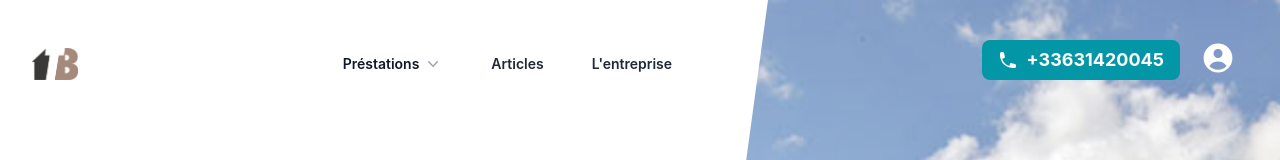
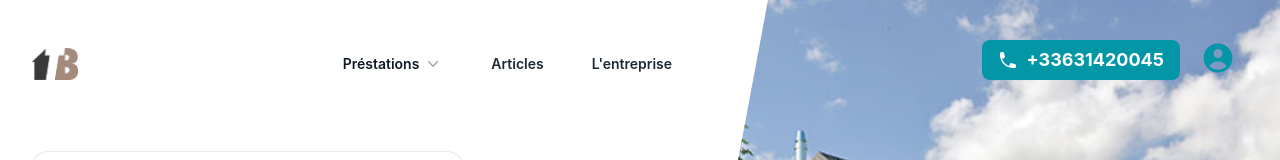
Before and after one commit to magicniclus/terabois, a Next.js app: page / in a window 1280 px wide. Shown: the top 160 px of the page. Built offline with nearby package versions, Linux system fonts and the light colour scheme.

Commit message:
Update Hero.js

```diff
--- a/components/organisms/hero/Hero.js
+++ b/components/organisms/hero/Hero.js
@@ -36,7 +36,7 @@ const Hero = () => {
               href="#"
               className="text-sm font-semibold leading-6 text-gray-800"
             >
-              <UserCircleIcon className="h-9 w-9 flex-none text-white" />
+              <UserCircleIcon className="h-9 w-9 flex-none text-blue" />
             </a>
           </div>
         </div>
@@ -54,7 +54,7 @@ const Hero = () => {
               <polygon points="0,0 90,0 50,100 0,100" />
             </svg>
 
-            <div className="relative px-6 py-32 sm:py-40 lg:px-8 lg:py-56 lg:pr-0">
+            <div className="relative px-6 py-20 sm:py-24 lg:px-8 lg:py-26 lg:pr-0">
               <div className="mx-auto max-w-2xl lg:mx-0 lg:max-w-xl">
                 <div className="hidden sm:mb-10 sm:flex">
                   <div className="relative rounded-full px-3 py-1 text-sm leading-6 text-gray-500 ring-1 ring-gray-800/10 hover:ring-gray-800/20">
```
